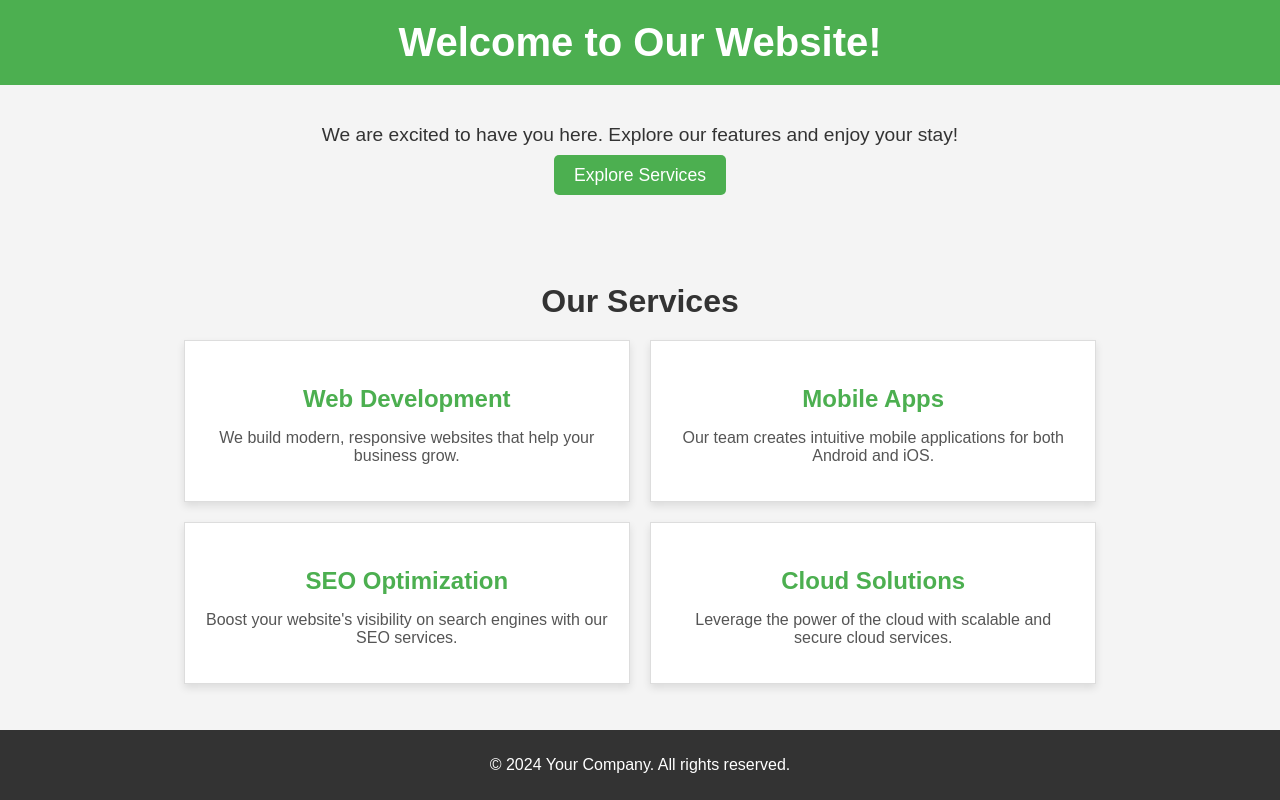
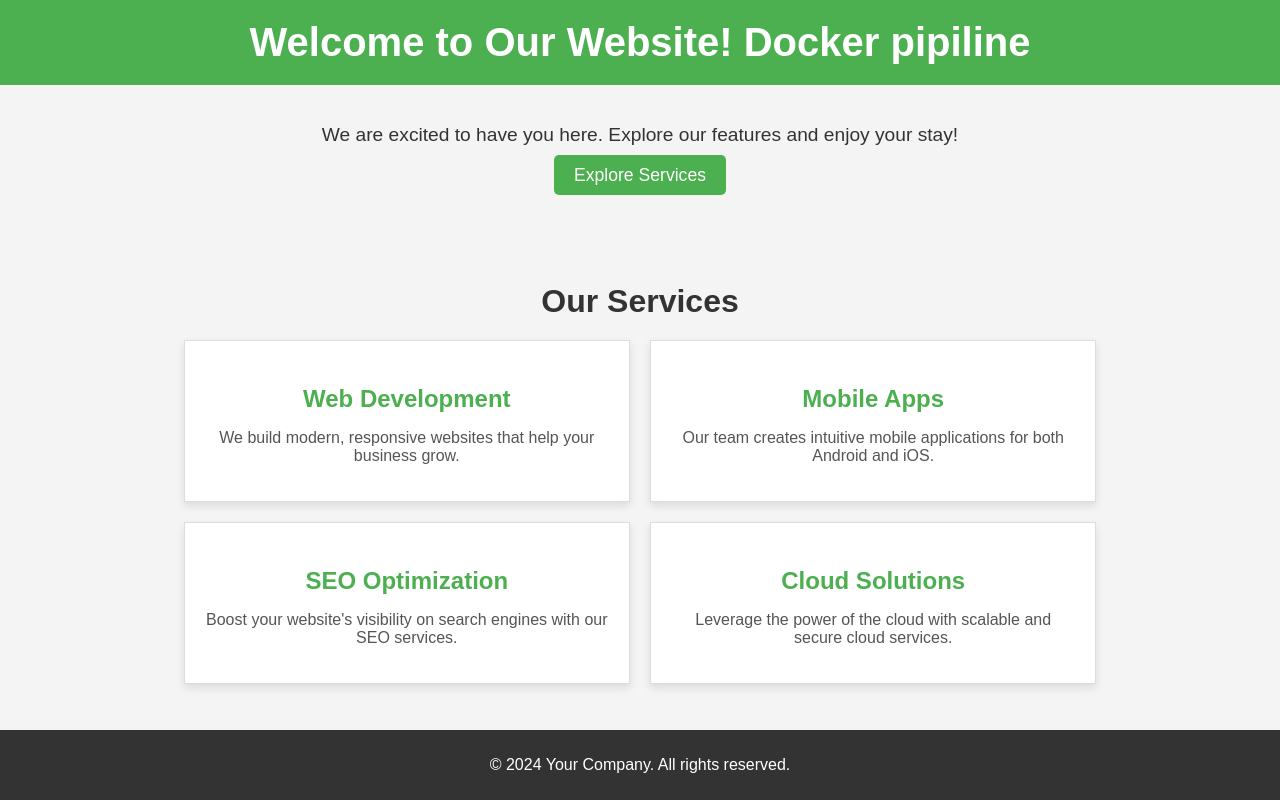
Before and after one commit to dhananjay-om/Node-CI-CD, a website: page public/index.html in a window 1280 px wide. Drawn offline with Linux system fonts and the light colour scheme.

Commit message:
New commit

```diff
--- a/public/index.html
+++ b/public/index.html
@@ -8,7 +8,7 @@
 </head>
 <body>
     <header>
-        <h1>Welcome to Our Website!</h1>
+        <h1>Welcome to Our Website! Docker pipiline</h1>
     </header>
 
     <section class="content">
```
